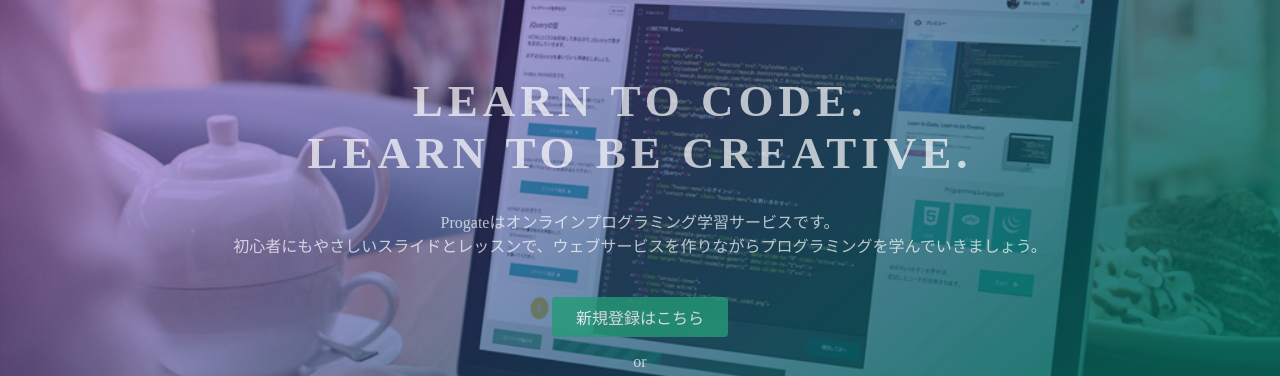
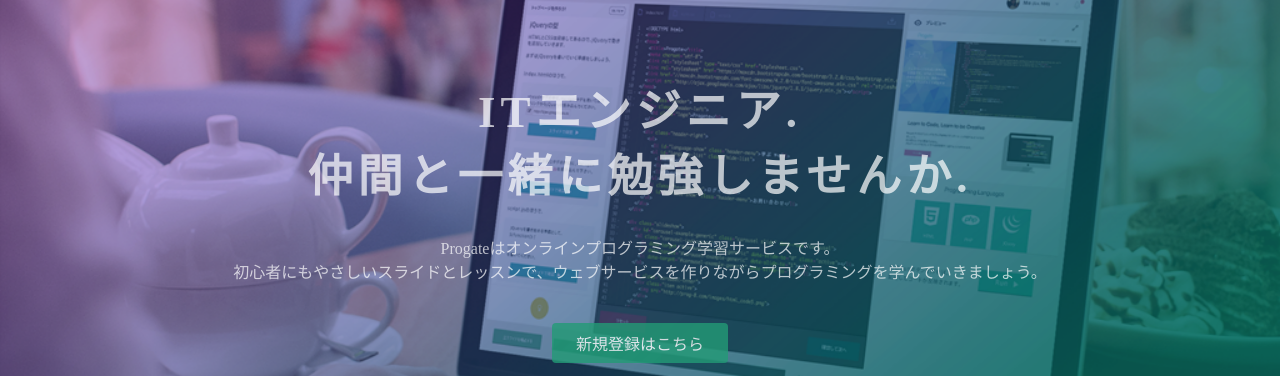
Before and after one commit to moon-hata/home-page, a plain HTML site: page index.html in a window 1280 px wide. Shown: the part 135-511 px from the top of the page. Drawn offline with Linux system fonts and the light colour scheme.

Commit message:
index.html

```diff
--- a/index.html
+++ b/index.html
@@ -23,7 +23,7 @@
   </header>
   <div class="top-wrapper">
     <div class="container">
-      <h1>LEARN TO CODE.<br>LEARN TO BE CREATIVE.</h1>
+      <h1>ITエンジニア.<br>仲間と一緒に勉強しませんか.</h1>
       <p>Progateはオンラインプログラミング学習サービスです。<br>初心者にもやさしいスライドとレッスンで、ウェブサービスを作りながらプログラミングを学んでいきましょう。</p>
       <div class="btn-wrapper">
         <a href="#" class="btn signup">新規登録はこちら</a>
```
